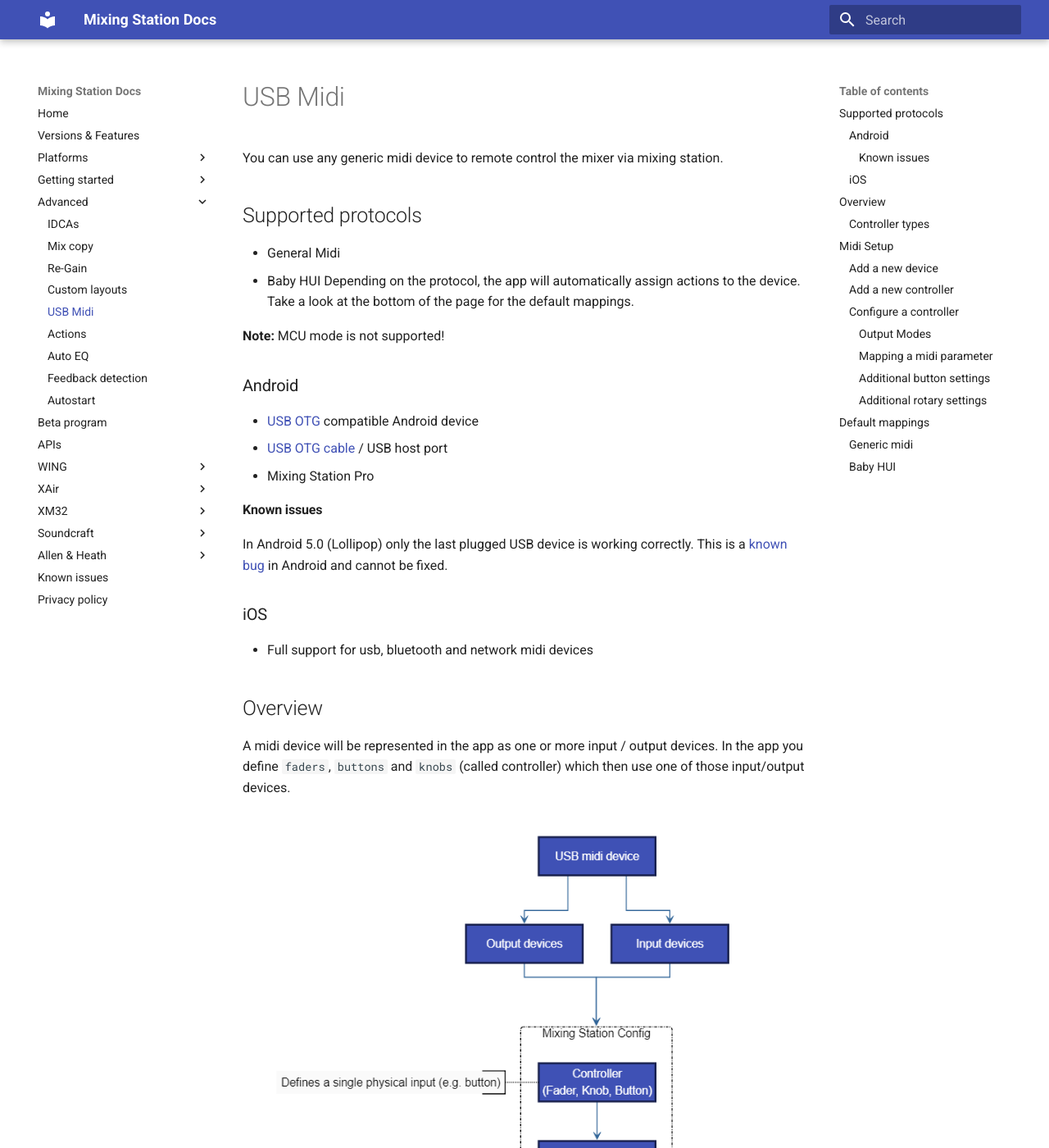
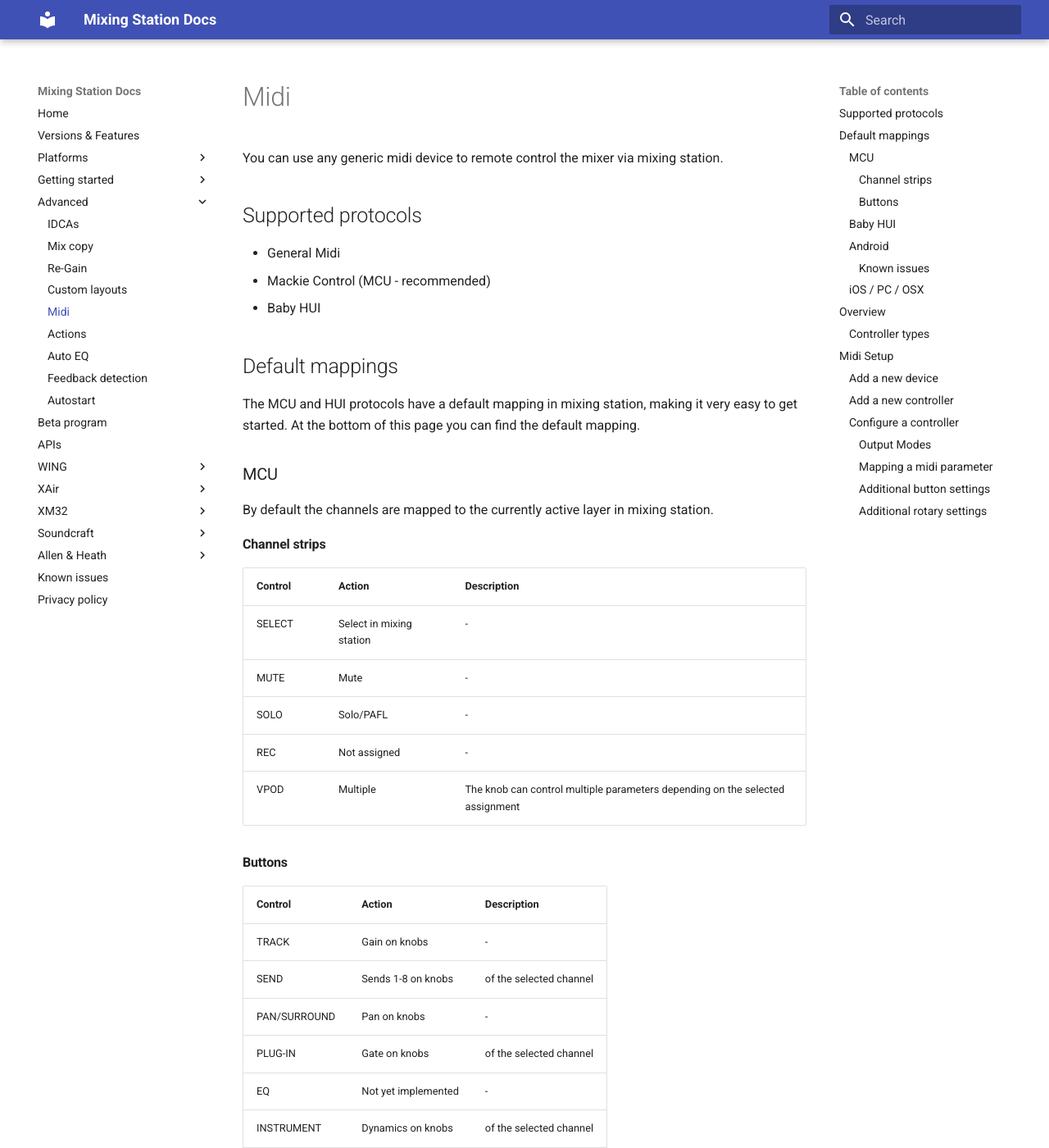
Before and after one commit to davidgiga1993/mixing-station-docs, an MkDocs documentation site: the page built from docs/midi.md, in a window 1280 px wide and 1400 px high. Shown: the whole window at 82% size. Built offline with MkDocs 1.6.1 and Material for MkDocs 9.7.7, drawn with Linux system fonts in a browser that asks for light colours; some of the changed text lies outside the part shown.

Commit message:
Update midi doc

```diff
--- a/docs/usb-midi.md
+++ b/docs/midi.md
@@ -1,13 +1,48 @@
-# USB Midi
+# Midi
 
 You can use any generic midi device to remote control the mixer via mixing station.
 
 ## Supported protocols
 - General Midi
+- Mackie Control (MCU - recommended)
 - Baby HUI
-Depending on the protocol, the app will automatically assign actions to the device. Take a look at the bottom of the page for the default mappings.
 
-**Note:** MCU mode is not supported!
+## Default mappings
+The MCU and HUI protocols have a default mapping in mixing station, making it very easy to get started.
+At the bottom of this page you can find the default mapping.
+
+### MCU
+By default the channels are mapped to the currently active layer in mixing station.
+
+#### Channel strips
+| Control | Action | Description |
+| --- | --- | --- |
+| SELECT | Select in mixing station | - |
+| MUTE | Mute | - |
+| SOLO | Solo/PAFL | - |
+| REC | Not assigned | - |
+| VPOD | Multiple | The knob can control multiple parameters depending on the selected assignment |
+
+#### Buttons
+| Control | Action | Description |
+| --- | --- | --- |
+| TRACK | Gain on knobs | - |
+| SEND | Sends 1-8 on knobs | of the selected channel |
+| PAN/SURROUND | Pan on knobs | - |
+| PLUG-IN | Gate on knobs | of the selected channel |
+| EQ | Not yet implemented | - |
+| INSTRUMENT | Dynamics on knobs | of the selected channel |
+| - | - | - |
+| < BANK > | Prev / next layer | - |
+| < CHANNEL > | Not yet implemented | - |
+| F1-F8 | Sends on fader | Bus 1-8 |
+
+
+### Baby HUI
+This driver can be used with the BFC2000 and other HUI capable devices. Make sure the device is set to HUI emulation mode (bhui for BFC2000).
+
+![Sof list](img/midi/bfc2000.png)
+
 
 ### Android
 - [USB OTG](http://en.wikipedia.org/wiki/USB_On-The-Go) compatible Android device
@@ -17,8 +52,9 @@
 #### Known issues
 In Android 5.0 (Lollipop) only the last plugged USB device is working correctly. This is a [known bug](https://code.google.com/p/android/issues/detail?id=159897) in Android and cannot be fixed.
 
-### iOS
+### iOS / PC / OSX
 - Full support for usb, bluetooth and network midi devices
+
 
 
 ## Overview
@@ -113,14 +149,3 @@
 - Multiplier: Sets the sensitivity of one increment/decrement step
 - Inc value: Midi value for a single increment
 - Dec value:  Midi value for a single decrement
-
-## Default mappings
-The following graphics show the default action assinments for the different modes.
-
-### Generic midi
-No default mapping
-
-### Baby HUI
-This driver can be used with the BFC2000 and other HUI capable devices. Make sure the device is set to HUI emulation mode (bhui for BFC2000).
-
-![Sof list](img/midi/bfc2000.png)
--- a/mkdocs.yml
+++ b/mkdocs.yml
@@ -25,7 +25,7 @@
     - Mix copy: mix-copy.md
     - Re-Gain: re-gain.md
     - Custom layouts: custom-layouts.md
-    - USB Midi: usb-midi.md
+    - Midi: midi.md
     - Actions: custom-actions.md
     - Auto EQ: auto-eq.md
     - Feedback detection: feedback-detection.md
```
Also changed, not shown: docs/feature-list.md (+1 -1 lines).
